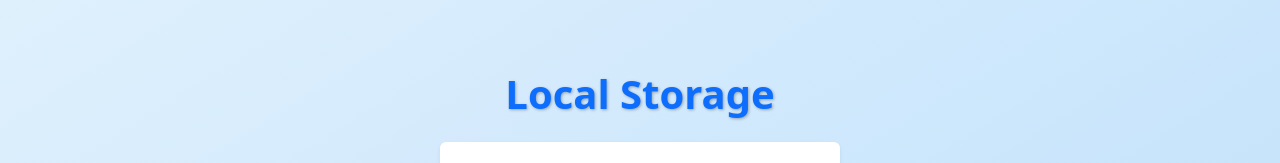
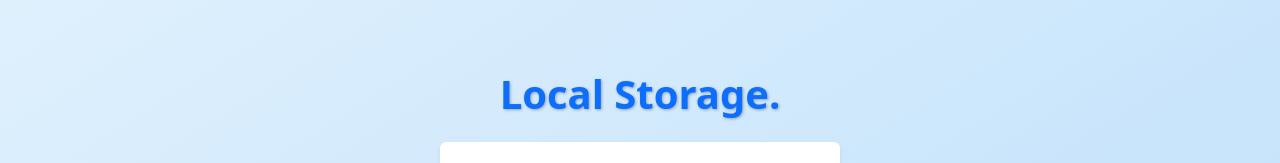
Before and after one commit to AraujoErickk/LocalStorage, a plain HTML site: page index.html in a window 1280 px wide. Shown: the part 162-325 px from the top of the page. Drawn offline with nearby package versions, Linux system fonts and the light colour scheme.

Commit message:
Alteração no h1

```diff
--- a/index.html
+++ b/index.html
@@ -11,7 +11,7 @@
 </head>
 <body class="d-flex align-items-center justify-content-center vh-100 bg-light text-center">
     <div class="container">
-        <h1 class="mb-4 text-primary fw-bold">Local Storage</h1>
+        <h1 class="mb-4 text-primary fw-bold">Local Storage.</h1>
         <form id="name-form" class="bg-white p-4 rounded shadow-sm mx-auto w-100" style="max-width: 400px;">
             <h2 class="mb-3">Preencha o formulário para continuar:</h2>
             <div class="mb-3 text-start">
```
